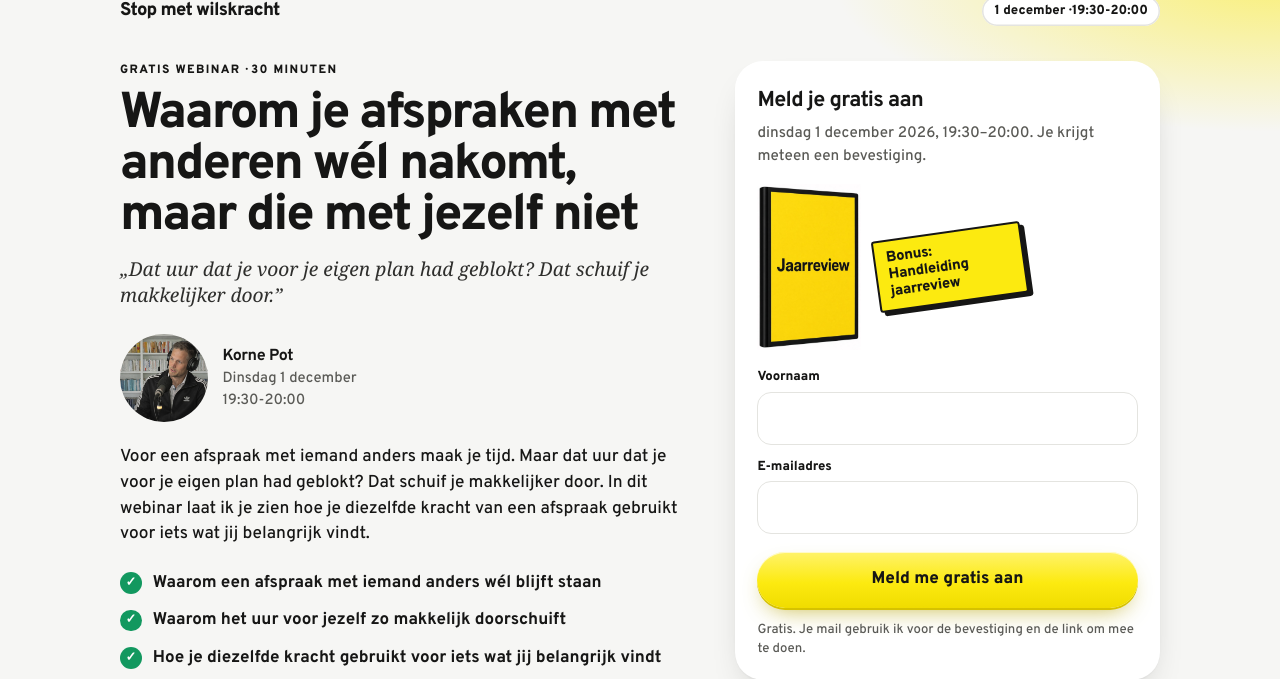
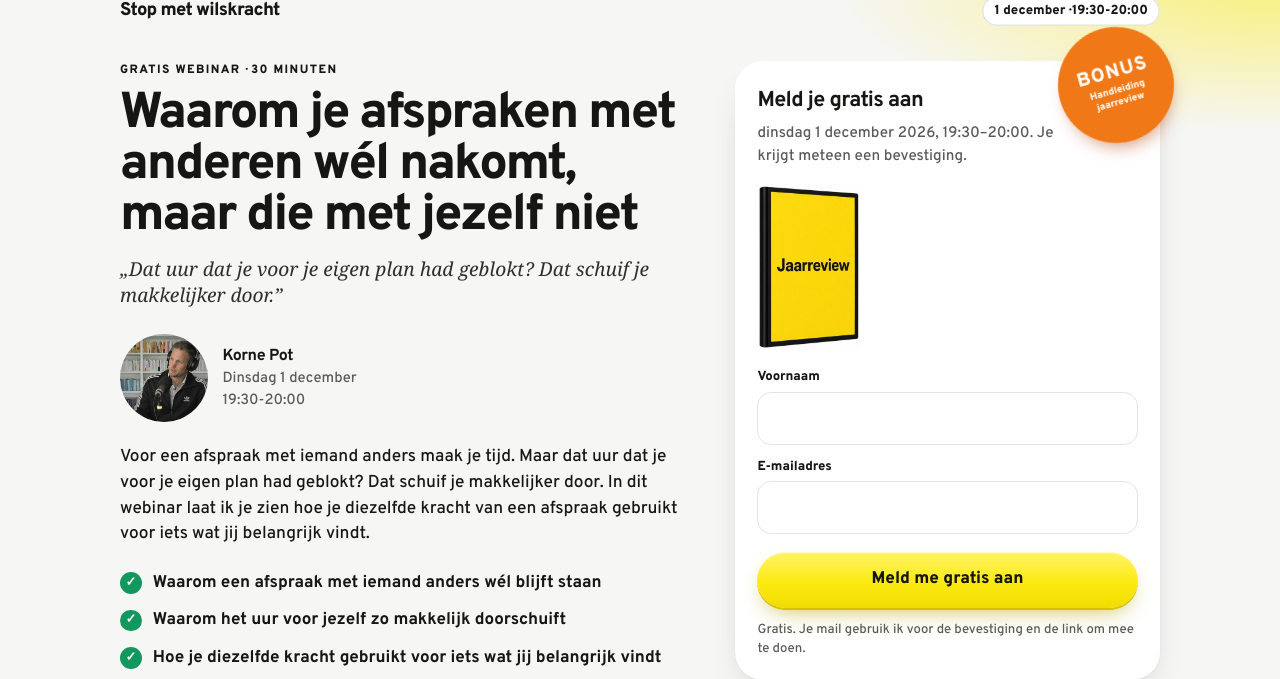
Before and after one commit to spellienschede/stopmetwilskracht-nl, a PHP site: page /webinar in a window 1280 px wide. Shown: the part 22-701 px from the top of the page. Run offline with PHP 8.4, Linux system fonts and the light colour scheme.

Commit message:
Turn the year-review bonus into an orange corner sticker.
Co-authored-by: Cursor <cursoragent@cursor.com>

```diff
--- a/webinar.php
+++ b/webinar.php
@@ -300,6 +300,7 @@ $eventLd = [
       font-size: .8rem;
     }
     .kaart {
+      position: relative;
       background: var(--papier);
       border-radius: 28px;
       padding: 1.35rem 1.25rem 1.2rem;
@@ -326,20 +327,42 @@ $eventLd = [
       border-radius: 3px;
     }
     .sticker {
+      position: absolute;
+      z-index: 2;
+      top: -34px;
+      right: -14px;
+      width: 116px;
+      height: 116px;
       margin: 0;
-      max-width: 9.4rem;
-      transform: rotate(-8deg);
-      background: var(--geel);
-      color: var(--nacht);
+      padding: .7rem;
+      border-radius: 50%;
+      background: #f07816;
+      color: #fff;
+      display: grid;
+      place-items: center;
+      align-content: center;
+      text-align: center;
       font-weight: 800;
-      font-size: .92rem;
+      line-height: 1.05;
+      box-shadow: 0 10px 18px -8px rgba(176, 62, 0, .6);
+      transform: rotate(-16deg);
+    }
+    .sticker span {
+      display: block;
+      font-size: 1.2rem;
+      letter-spacing: .06em;
+      text-transform: uppercase;
+    }
+    .sticker small {
+      display: block;
+      max-width: 6.6rem;
+      margin-top: .2rem;
+      font-size: .62rem;
+      font-weight: 800;
+      letter-spacing: 0;
       line-height: 1.15;
-      letter-spacing: -.02em;
-      padding: .55rem .7rem;
-      border: 2.5px solid var(--nacht);
-      border-radius: 3px;
-      box-shadow: 4px 4px 0 var(--nacht);
     }
+    .kaart:has(.sticker) .sub { padding-right: 4.2rem; }
     label { display: block; font-size: .82rem; font-weight: 800; color: var(--nacht); margin-bottom: .3rem; }
     .veld { margin: 0 0 .75rem; }
     input[type="text"], input[type="email"] {
@@ -466,11 +489,11 @@ $eventLd = [
         <p class="waarom">Zet het webinar in je agenda. Dinsdag 1 december, 19:30, 30 minuten.</p>
         <p class="sub">Geen mail ontvangen? <a href="/webinar">Meld je opnieuw aan</a> met hetzelfde adres, dan sturen we de bevestiging nog een keer.</p>
       <?php else: ?>
+        <p class="sticker"><span>Bonus</span><small>Handleiding jaarreview</small></p>
         <h2>Meld je gratis aan</h2>
         <p class="sub"><?= e(WebinarService::when()) ?>. Je krijgt meteen een bevestiging.</p>
         <div class="boekje">
           <img src="/assets/img/jaarreview-boekje.jpg" width="681" height="1081" alt="Boekje Jaarreview">
-          <p class="sticker">Bonus: Handleiding jaarreview</p>
         </div>
         <?php if ($error !== ''): ?>
           <p class="fout" role="alert"><?= e($error) ?></p>
```
